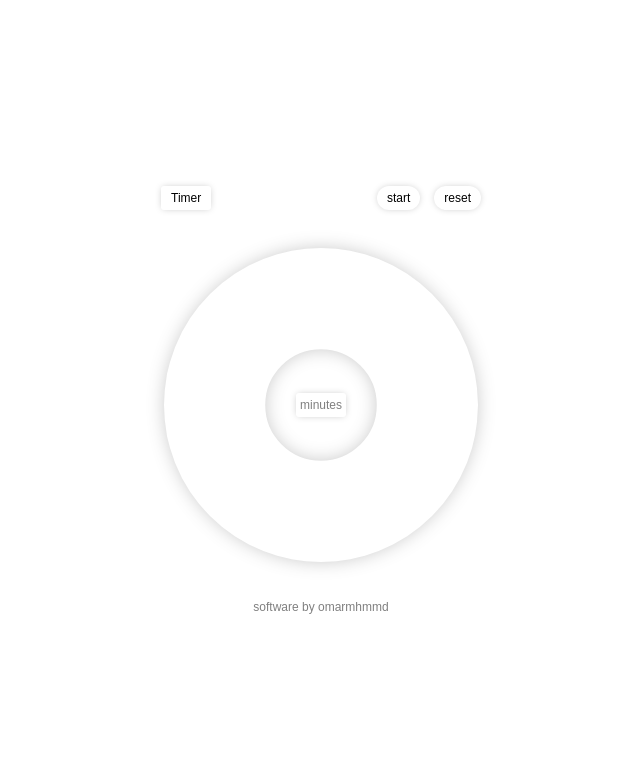
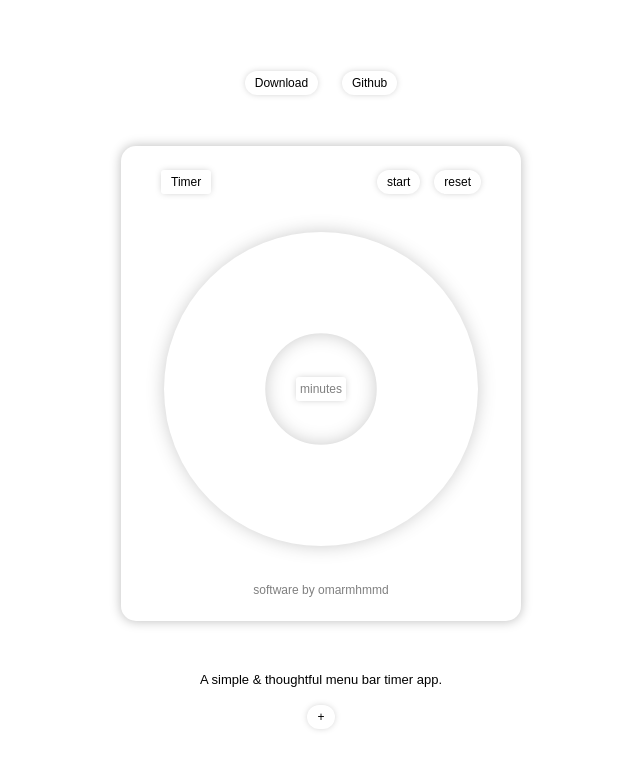
Before and after one commit to omarmhmmd/timer, an Electron app: page index.html in a window 1280 px wide. Shown: the whole page, without its empty margins (319-959 px from the left). Drawn offline with nearby package versions, Linux system fonts and the light colour scheme.

Commit message:
website commit

```diff
--- a/index.html
+++ b/index.html
@@ -1,12 +1,20 @@
 <html>
   <head>
-    <title>Timer</title>
+    <title>Timer by omarmhmmd</title>
+    <meta name="viewport" content="width=device-width, initial-scale=1.0">
     <link rel="stylesheet" href="lib/css/timer.css" />
+    <link rel="shortcut icon" href="lib/assets/icon/xxxTemplate@2x.png" type="image/x-icon">
     <script src="https://cdn.jsdelivr.net/npm/vue@2/dist/vue.js"></script>
   </head>
 
   <body>
-    <div id="app" class="container">
+    <div class="timer-container">
+      <div class="info">
+        <div class="info-buttons" ><button class="button-style button-fctn"><a href="lib/app/Timer.zip">Download</a></button>
+        <button class="button-style button-fctn"><a target="_blank" href="https://github.com/omarmhmmd/timer">Github</a></button>
+        </div>
+      </div>
+      <div id="app" class="container">
       <div class="timer">
         <div class="header">
           <div class="button-style">Timer</div>
@@ -89,10 +97,20 @@
           </div>
         </div>
         <div class="footer">
-          <p>software by omarmhmmd</p>
+          <p>software by <a target="_blank" href="http://omarmhmmd.com/">omarmhmmd</a></p>
         </div>
       </div>
     </div>
+    <div class="info">
+      <div class="info-text">
+        <p>A simple & thoughtful menu bar timer app.</p>
+      </div>
+      <br>
+      <div class="info-buttons" >
+      <button class="button-style button-fctn"><a target="_blank" href="https://omarmhmmd.substack.com/p/000">+</a></button>
+      </div>
+    </div>
+  </div>
   </body>
 
   <script src="lib/js/timer-vue.js"></script>
--- a/lib/css/timer.scss
+++ b/lib/css/timer.scss
@@ -27,19 +27,35 @@ input::-webkit-inner-spin-button {
 	-webkit-appearance: none;
 	margin: 0;
 }
+
+a {
+	color: black;
+	text-decoration: none;
+}
 /**** End Global and unnested styles ****/
 
 
 body {
+	overflow: hidden;
   font-family: sans-serif;
   background-color: white;
-  height: 100%;
-  width: 100%;
   margin: 0;
   padding: 0;
-  display: flex;
-  justify-content: center;
-  align-items: center;
+	display: flex;
+	justify-content: center;
+	align-items: center;
+	align-content: center;
+
+	.timer-container {
+		display: flex;
+		width: 100%;
+		height: 95%;
+		// background-color: red;
+		align-content: center;
+		justify-content: space-evenly;
+		flex-direction: column;
+		align-items: center;
+	}
 
   .container {
     width: 400px;
@@ -48,6 +64,8 @@ body {
     display: flex;
     align-items: center;
     justify-content: center;
+		border-radius: 15px;
+		box-shadow: 0px 0px 10.92029px 0.38406px rgba(0, 0, 0, 0.25);
 
     .timer {
       width: 80%;
@@ -60,6 +78,7 @@ body {
         width: 100%;
         display: flex;
         align-content: center;
+				align-items: center;
         justify-content: space-between;
 
 				.buttons {
@@ -137,11 +156,49 @@ body {
         }
       }
 
-      .footer p {
+      .footer p,a {
         font-size: 12px;
         text-align: center;
 				color: rgba(0, 0, 0, 0.5);
+
+				a:hover {
+					text-decoration: underline;
+				}
       }
     }
   }
+
+	.info {
+		display: flex;
+		align-items: center;
+		justify-content: space-between;
+		width: 500px;
+		// background-color: green;
+		// height: 100px;
+		flex-direction: column;
+
+		.info-buttons {
+			// margin-bottom: 25px;
+			width: 200px;
+			display: flex;
+			justify-content: space-evenly;
+
+			.button-fctn {
+				border-radius: 100px;
+				cursor: pointer;
+			}
+
+			.button-fctn:hover {
+				box-shadow: 0px 0px 6.92029px -1.38406px rgba(0, 0, 0, 0.75);
+			}
+
+			.button-fctn:focus {
+				outline: 0;
+			}
+		}
+
+		.info-text {
+			font-size: 13px;
+		}
+	}
 }
```
Also changed, not shown: lib/css/timer.css, 2 other files.
